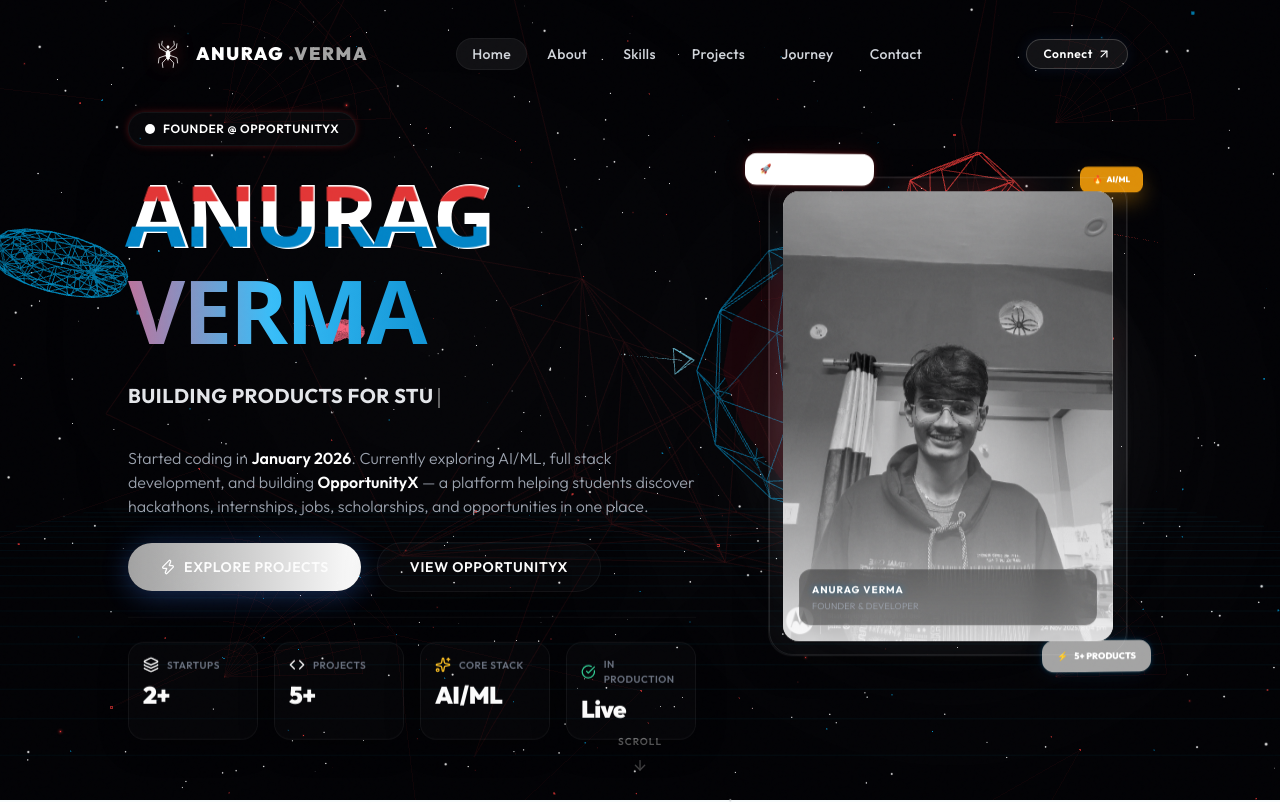
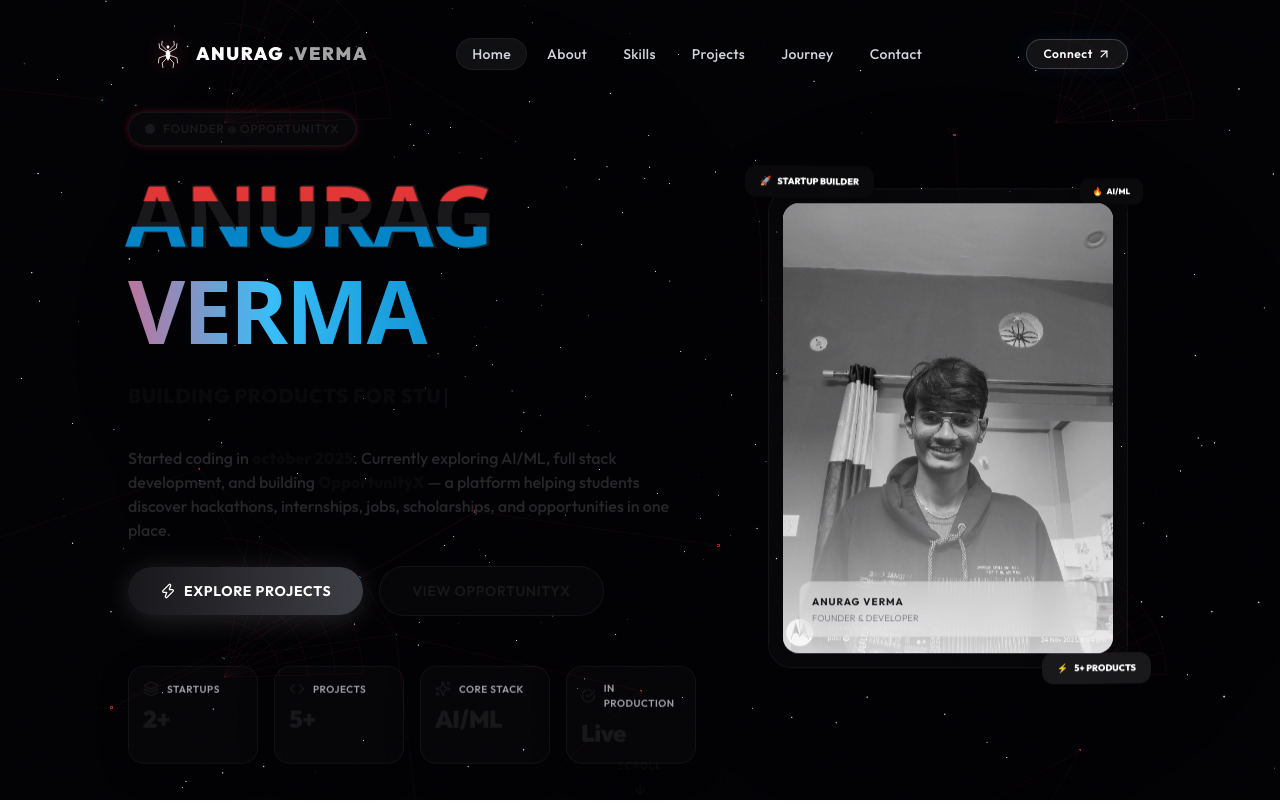
Before and after one commit to Anxraagxchahat/anurags-protfolio, a React (Vite) app: page / in a window 1280 px wide. Shown: the top 804 px of the page. Built offline with nearby package versions, Linux system fonts and the light colour scheme.

Commit message:
feat: redesign hero section with enhanced 3D experience

```diff
--- a/src/components/Hero.jsx
+++ b/src/components/Hero.jsx
@@ -1,7 +1,6 @@
-import { useRef, Suspense, useState, useEffect } from 'react';
+import { useRef, useState, useEffect } from 'react';
 import { motion, useMotionValue, useSpring, useTransform, useInView } from 'framer-motion';
 import { ArrowDown, Layers, Sparkles, CheckCircle, Code, Zap } from 'lucide-react';
-import HeroScene3D from './HeroScene3D';
 
 // Animated counting number component
 function CountUp({ target, suffix = '', duration = 2000 }) {
@@ -60,7 +59,7 @@
   return (
     <span>
       {displayed}
-      {showCursor && <span className="inline-block w-[2px] h-[1em] bg-accentBlue ml-1 animate-pulse align-middle" />}
+      {showCursor && <span className="inline-block w-[2px] h-[1em] bg-zinc-900 ml-1 animate-pulse align-middle" />}
     </span>
   );
 }
@@ -117,10 +116,10 @@
   };
 
   const stats = [
-    { value: "2", label: "Startups", icon: <Layers className="w-4 h-4 text-accentPurple" />, suffix: "+" },
-    { value: "5", label: "Projects", icon: <Code className="w-4 h-4 text-accentBlue-light" />, suffix: "+" },
-    { value: "AI/ML", label: "Core Stack", icon: <Sparkles className="w-4 h-4 text-amber-400" />, suffix: "" },
-    { value: "Live", label: "In Production", icon: <CheckCircle className="w-4 h-4 text-emerald-400" />, suffix: "" }
+    { value: "2", label: "Startups", icon: <Layers className="w-4 h-4 text-zinc-900" />, suffix: "+" },
+    { value: "5", label: "Projects", icon: <Code className="w-4 h-4 text-zinc-900" />, suffix: "+" },
+    { value: "AI/ML", label: "Core Stack", icon: <Sparkles className="w-4 h-4 text-zinc-900" />, suffix: "" },
+    { value: "Live", label: "In Production", icon: <CheckCircle className="w-4 h-4 text-zinc-900" />, suffix: "" }
   ];
 
   return (
@@ -129,14 +128,11 @@
       ref={heroRef}
       className="relative min-h-screen flex items-center justify-center pt-28 pb-16 px-4 overflow-hidden"
     >
-      {/* 3D WebGL Scene behind the hero content */}
-      <Suspense fallback={null}>
-        <HeroScene3D />
-      </Suspense>
+
 
       {/* Background soft backlights */}
-      <div className="absolute top-[20%] left-[20%] w-[350px] h-[350px] rounded-full bg-accentBlue/10 glow-blob" />
-      <div className="absolute bottom-[20%] right-[10%] w-[400px] h-[400px] rounded-full bg-accentPurple/10 glow-blob" />
+      <div className="absolute top-[20%] left-[20%] w-[350px] h-[350px] rounded-full bg-black/5 glow-blob" />
+      <div className="absolute bottom-[20%] right-[10%] w-[400px] h-[400px] rounded-full bg-black/5 glow-blob" />
 
       <div className="w-full max-w-5xl grid grid-cols-1 lg:grid-cols-12 gap-12 lg:gap-8 items-center z-10">
 
@@ -150,11 +146,11 @@
           {/* Animated Badge */}
           <motion.div
             variants={fadeUpVariants}
-            className="flex items-center space-x-2 px-4 py-2 rounded-full glass-card border-white/5 shadow-[0_4px_12px_rgba(0,0,0,0.2)] text-xs font-semibold tracking-wider text-accentBlue-light breathe-glow"
+            className="flex items-center space-x-2 px-4 py-2 rounded-full glass-card border-zinc-900/5 shadow-[0_4px_12px_rgba(0,0,0,0.2)] text-xs font-semibold tracking-wider text-zinc-900 breathe-glow"
           >
             <span className="relative flex h-2.5 w-2.5">
-              <span className="animate-ping absolute inline-flex h-full w-full rounded-full bg-accentPurple opacity-75"></span>
-              <span className="relative inline-flex rounded-full h-2.5 w-2.5 bg-accentPurple"></span>
+              <span className="animate-ping absolute inline-flex h-full w-full rounded-full bg-zinc-900 opacity-75"></span>
+              <span className="relative inline-flex rounded-full h-2.5 w-2.5 bg-zinc-900"></span>
             </span>
             <span className="uppercase">Founder @ OpportunityX</span>
           </motion.div>
@@ -162,7 +158,7 @@
           {/* Glitch + Animated Gradient Name */}
           <motion.div variants={fadeUpVariants} className="space-y-1">
             <h1
-              className="glitch-text text-5xl md:text-7xl lg:text-[5.5rem] font-black tracking-tight leading-[0.9] text-white uppercase font-sans"
+              className="glitch-text text-5xl md:text-7xl lg:text-[5.5rem] font-black tracking-tight leading-[0.9] text-zinc-900 uppercase font-sans"
               data-text="ANURAG"
             >
               ANURAG
@@ -175,7 +171,7 @@
           {/* Typing Subtitle */}
           <motion.h2
             variants={fadeUpVariants}
-            className="text-lg md:text-xl font-bold tracking-wide text-gray-200 uppercase min-h-[2em]"
+            className="text-lg md:text-xl font-black tracking-wide text-zinc-950 uppercase min-h-[2em]"
           >
             <TypingText text="Building products for students with AI/ML & Full Stack Web." speed={35} delay={1800} />
           </motion.h2>
@@ -183,9 +179,9 @@
           {/* Description with reveal */}
           <motion.p
             variants={fadeUpVariants}
-            className="text-sm md:text-base text-gray-400 font-light leading-relaxed max-w-xl"
+            className="text-sm md:text-base text-zinc-800 font-medium leading-relaxed max-w-xl"
           >
-            Started coding in <span className="text-white font-semibold">January 2026</span>. Currently exploring AI/ML, full stack development, and building <span className="text-accentBlue-light font-semibold">OpportunityX</span> — a platform helping students discover hackathons, internships, jobs, scholarships, and opportunities in one place.
+            Started coding in <span className="text-zinc-950 font-black">october 2025</span>. Currently exploring AI/ML, full stack development, and building <span className="text-zinc-950 font-black">OpportunityX</span> — a platform helping students discover hackathons, internships, jobs, scholarships, and opportunities in one place.
           </motion.p>
 
           {/* CTA Buttons with neon effects */}
@@ -195,12 +191,12 @@
           >
             <a
               href="#projects"
-              className="group relative px-8 py-3.5 bg-gradient-to-r from-accentBlue to-accentPurple hover:brightness-125 text-white font-semibold text-sm rounded-full transition-all duration-300 shadow-[0_4px_30px_rgba(59,130,246,0.35)] text-center tracking-wider uppercase overflow-hidden"
+              className="group relative px-8 py-3.5 bg-gradient-to-r from-zinc-900 to-zinc-700 hover:brightness-105 text-white font-bold text-sm rounded-full transition-all duration-300 shadow-[0_4px_30px_rgba(255,255,255,0.15)] text-center tracking-wider uppercase overflow-hidden"
             >
               {/* Animated shine sweep */}
               <span className="absolute inset-0 bg-gradient-to-r from-transparent via-white/20 to-transparent -translate-x-full group-hover:translate-x-full transition-transform duration-700" />
               <span className="relative flex items-center justify-center gap-2">
-                <Zap className="w-4 h-4" />
+                <Zap className="w-4 h-4 text-white" />
                 Explore Projects
               </span>
             </a>
@@ -208,7 +204,7 @@
               href="https://opportunity-x.vercel.app"
               target="_blank"
               rel="noopener noreferrer"
-              className="neon-border px-8 py-3.5 glass-card hover:bg-white/[0.08] hover:border-white/20 text-white font-semibold text-sm rounded-full transition-all duration-300 text-center border-white/10 tracking-wider uppercase"
+              className="neon-border px-8 py-3.5 glass-card hover:bg-white/[0.08] hover:border-zinc-900/15 text-zinc-900 font-semibold text-sm rounded-full transition-all duration-300 text-center border-zinc-900/10 tracking-wider uppercase"
             >
               View OpportunityX
             </a>
@@ -217,20 +213,20 @@
           {/* Dynamic Stats Grid with CountUp */}
           <motion.div
             variants={fadeUpVariants}
-            className="grid grid-cols-2 md:grid-cols-4 gap-4 w-full pt-6 border-t border-white/5"
+            className="grid grid-cols-2 md:grid-cols-4 gap-4 w-full pt-6 border-t border-zinc-900/5"
           >
             {stats.map((stat, idx) => (
               <motion.div
                 key={idx}
                 whileHover={{ scale: 1.05, y: -4 }}
                 transition={{ type: "spring", stiffness: 300, damping: 20 }}
-                className="flex flex-col p-3.5 rounded-2xl glass-card border-white/5 hover:border-accentBlue/20 transition-colors neon-border cursor-default"
+                className="flex flex-col p-3.5 rounded-2xl glass-card border-zinc-900/5 hover:border-zinc-900/15 transition-colors neon-border cursor-default"
               >
                 <div className="flex items-center space-x-2 mb-1.5">
                   {stat.icon}
-                  <span className="text-gray-500 text-[10px] tracking-wider uppercase font-semibold">{stat.label}</span>
+                  <span className="text-zinc-400 text-[10px] tracking-wider uppercase font-semibold">{stat.label}</span>
                 </div>
-                <span className="text-xl md:text-2xl font-black tracking-tight text-white">
+                <span className="text-xl md:text-2xl font-black tracking-tight text-zinc-900">
                   <CountUp target={stat.value} suffix={stat.suffix} />
                 </span>
               </motion.div>
@@ -248,8 +244,8 @@
           style={{ perspective: 1200 }}
         >
           {/* Accent light rings behind the portrait */}
-          <div className="absolute w-[280px] md:w-[350px] h-[280px] md:h-[350px] rounded-full bg-accentBlue/10 animate-pulse-slow filter blur-[60px] pointer-events-none" />
-          <div className="absolute w-[240px] md:w-[300px] h-[240px] md:h-[300px] rounded-full bg-accentPurple/10 animate-glow-slow filter blur-[40px] pointer-events-none" />
+          <div className="absolute w-[280px] md:w-[350px] h-[280px] md:h-[350px] rounded-full bg-black/5 animate-pulse-slow filter blur-[60px] pointer-events-none" />
+          <div className="absolute w-[240px] md:w-[300px] h-[240px] md:h-[300px] rounded-full bg-black/5 animate-glow-slow filter blur-[40px] pointer-events-none" />
 
           {/* Premium styled floating card */}
           <motion.div
@@ -269,16 +265,16 @@
               transformStyle: "preserve-3d",
               transformPerspective: 1200
             }}
-            className="relative w-[280px] sm:w-[320px] md:w-[360px] aspect-[3/4] rounded-3xl overflow-visible glass-card border-white/15 p-3.5 shadow-[0_24px_60px_rgba(0,0,0,0.6)] group cursor-pointer select-none"
+            className="relative w-[280px] sm:w-[320px] md:w-[360px] aspect-[3/4] rounded-3xl overflow-visible glass-card border-zinc-900/15 p-3.5 shadow-[0_24px_60px_rgba(0,0,0,0.6)] group cursor-pointer select-none"
           >
             {/* Hover light highlight effect */}
-            <div className="absolute inset-0 bg-gradient-to-tr from-accentBlue/10 via-transparent to-accentPurple/5 opacity-0 group-hover:opacity-100 transition-opacity duration-700 rounded-3xl" />
+            <div className="absolute inset-0 bg-gradient-to-tr from-white/5 via-transparent to-white/5 opacity-0 group-hover:opacity-100 transition-opacity duration-700 rounded-3xl" />
 
             {/* 3D Floating Tag 1 (Top Left) */}
             <motion.div
               animate={{ y: [0, -5, 0], rotate: [-1, 1, -1] }}
               transition={{ duration: 4, repeat: Infinity, ease: "easeInOut" }}
-              className="absolute -top-5 -left-6 px-3.5 py-2 rounded-xl bg-accentPurple border border-accentPurple/25 text-[9px] font-black text-white shadow-[0_10px_20px_rgba(226,54,54,0.3)] flex items-center space-x-1.5 neon-glow-red"
+              className="absolute -top-5 -left-6 px-3.5 py-2 rounded-xl bg-zinc-950 border border-zinc-900/10 text-[9px] font-black text-white shadow-[0_10px_20px_rgba(0,0,0,0.08)] flex items-center space-x-1.5"
               style={{ transform: "translateZ(65px)" }}
             >
               <span>🚀</span>
@@ -289,7 +285,7 @@
             <motion.div
               animate={{ y: [0, 5, 0], rotate: [1, -1, 1] }}
               transition={{ duration: 5, repeat: Infinity, ease: "easeInOut", delay: 1 }}
-              className="absolute -bottom-3 -right-6 px-3.5 py-2 rounded-xl bg-accentBlue border border-accentBlue/25 text-[9px] font-black text-white shadow-[0_10px_20px_rgba(2,132,199,0.3)] flex items-center space-x-1.5 neon-glow-blue"
+              className="absolute -bottom-3 -right-6 px-3.5 py-2 rounded-xl bg-zinc-900 border border-zinc-900/10 text-[9px] font-black text-white shadow-[0_10px_20px_rgba(0,0,0,0.08)] flex items-center space-x-1.5"
               style={{ transform: "translateZ(55px)" }}
             >
               <span>⚡</span>
@@ -300,7 +296,7 @@
             <motion.div
               animate={{ y: [0, -3, 0] }}
               transition={{ duration: 3.5, repeat: Infinity, ease: "easeInOut", delay: 0.5 }}
-              className="absolute -top-2 -right-4 px-3 py-1.5 rounded-lg bg-amber-500/90 border border-amber-500/25 text-[8px] font-black text-white shadow-[0_10px_20px_rgba(245,158,11,0.3)] flex items-center space-x-1"
+              className="absolute -top-2 -right-4 px-3 py-1.5 rounded-lg bg-zinc-950 border border-zinc-900/10 text-[8px] font-black text-white shadow-[0_10px_20px_rgba(0,0,0,0.08)] flex items-center space-x-1"
               style={{ transform: "translateZ(70px)" }}
             >
               <span>🔥</span>
@@ -308,9 +304,9 @@
             </motion.div>
 
             {/* The Portrait Container */}
-            <div className="relative w-full h-full rounded-2xl overflow-hidden bg-darkBg" style={{ transform: "translateZ(30px)", transformStyle: "preserve-3d" }}>
+            <div className="relative w-full h-full rounded-2xl overflow-hidden bg-white" style={{ transform: "translateZ(30px)", transformStyle: "preserve-3d" }}>
               <img
-                src="/portrait3.jpg"
+                src="/chahat.jpg"
                 alt="Anurag Verma"
                 className="w-full h-full object-cover object-center filter grayscale contrast-[1.1] brightness-[0.88] hover:grayscale-0 hover:contrast-100 hover:brightness-100 transition-all duration-750 ease-out scale-105 group-hover:scale-100"
                 style={{ transform: "translateZ(15px)" }}
@@ -320,14 +316,14 @@
               <div className="absolute inset-0 bg-[#030712]/10 mix-blend-color" />
 
               {/* Cinematic Bottom Tag */}
-              <div className="absolute bottom-4 left-4 right-4 p-3 rounded-xl backdrop-blur-md bg-black/40 border border-white/5 text-left flex flex-col justify-start" style={{ transform: "translateZ(35px)" }}>
-                <span className="text-[10px] text-accentBlue-light font-bold tracking-widest uppercase mb-0.5 text-neon-blue">ANURAG VERMA</span>
-                <span className="text-[9px] text-gray-400 font-light tracking-wide">FOUNDER & DEVELOPER</span>
+              <div className="absolute bottom-4 left-4 right-4 p-3 rounded-xl backdrop-blur-md bg-white/40 border border-zinc-900/5 text-left flex flex-col justify-start" style={{ transform: "translateZ(35px)" }}>
+                <span className="text-[10px] text-zinc-900 font-bold tracking-widest uppercase mb-0.5">ANURAG VERMA</span>
+                <span className="text-[9px] text-zinc-500 font-light tracking-wide">FOUNDER & DEVELOPER</span>
               </div>
             </div>
 
             {/* Glowing borders around portrait */}
-            <div className="absolute inset-0 rounded-3xl border border-white/10 pointer-events-none group-hover:border-accentBlue/30 transition-colors duration-500" style={{ transform: "translateZ(10px)" }} />
+            <div className="absolute inset-0 rounded-3xl border border-zinc-900/10 pointer-events-none group-hover:border-zinc-900/15 transition-colors duration-500" style={{ transform: "translateZ(10px)" }} />
           </motion.div>
         </motion.div>
 
@@ -338,7 +334,7 @@
         href="#about"
         className="absolute bottom-8 left-1/2 -translate-x-1/2 flex flex-col items-center space-y-1.5 opacity-40 hover:opacity-100 transition-opacity cursor-pointer hidden md:flex"
       >
-        <span className="text-[10px] font-semibold tracking-widest text-white uppercase">SCROLL</span>
+        <span className="text-[10px] font-semibold tracking-widest text-zinc-900 uppercase">SCROLL</span>
         <motion.div
           animate={{
             y: [0, 6, 0]
@@ -349,7 +345,7 @@
             ease: "easeInOut"
           }}
         >
-          <ArrowDown className="w-4 h-4 text-accentBlue" />
+          <ArrowDown className="w-4 h-4 text-zinc-900" />
         </motion.div>
       </a>
     </section>
--- a/src/components/HeroScene3D.jsx
+++ b/src/components/HeroScene3D.jsx
@@ -2,9 +2,10 @@
 import { Canvas, useFrame, useThree } from '@react-three/fiber';
 import { Float, MeshDistortMaterial, MeshWobbleMaterial, Sparkles, Trail, Stars } from '@react-three/drei';
 import * as THREE from 'three';
+import { ShaderPlane, EnergyRing } from './ui/background-paper-shaders';
 
-// A rotating wireframe Icosahedron with glowing edges
-function SpiderWebCore({ position = [0, 0, 0] }) {
+// A rotating wireframe Icosahedron with glowing edges (glowing core crystal)
+function CoreCrystal({ position = [0, 0, 0] }) {
   const meshRef = useRef();
   const wireRef = useRef();
 
@@ -31,8 +32,8 @@
           emissiveIntensity={0.3}
           roughness={0.5}
           metalness={0.8}
-          distort={0.3}
-          speed={2}
+          distort={0.2}
+          speed={1.5}
           transparent
           opacity={0.15}
         />
@@ -195,63 +196,7 @@
   );
 }
 
-// WebWeb connecting lines between objects - like a spider web in 3D
-function WebLines() {
-  const linesRef = useRef();
-  const nodeCount = 30;
 
-  const nodes = useMemo(() => {
-    return Array.from({ length: nodeCount }, () => ({
-      pos: new THREE.Vector3(
-        (Math.random() - 0.5) * 16,
-        (Math.random() - 0.5) * 16,
-        (Math.random() - 0.5) * 10
-      ),
-      vel: new THREE.Vector3(
-        (Math.random() - 0.5) * 0.01,
-        (Math.random() - 0.5) * 0.01,
-        (Math.random() - 0.5) * 0.005
-      ),
-    }));
-  }, []);
-
-  useFrame(() => {
-    nodes.forEach((node) => {
-      node.pos.add(node.vel);
-      if (Math.abs(node.pos.x) > 8) node.vel.x *= -1;
-      if (Math.abs(node.pos.y) > 8) node.vel.y *= -1;
-      if (Math.abs(node.pos.z) > 5) node.vel.z *= -1;
-    });
-
-    if (linesRef.current) {
-      const positions = [];
-      for (let i = 0; i < nodes.length; i++) {
-        for (let j = i + 1; j < nodes.length; j++) {
-          const d = nodes[i].pos.distanceTo(nodes[j].pos);
-          if (d < 5) {
-            positions.push(
-              nodes[i].pos.x, nodes[i].pos.y, nodes[i].pos.z,
-              nodes[j].pos.x, nodes[j].pos.y, nodes[j].pos.z
-            );
-          }
-        }
-      }
-      const arr = new Float32Array(positions);
-      linesRef.current.geometry.setAttribute(
-        'position',
-        new THREE.BufferAttribute(arr, 3)
-      );
-      linesRef.current.geometry.attributes.position.needsUpdate = true;
-    }
-  });
-
-  return (
-    <lineSegments ref={linesRef}>
-      <bufferGeometry />
-      <lineBasicMaterial color="#e23636" transparent opacity={0.08} />
-    </lineSegments>
-  );
-}
 
 // Camera mouse follow controller
 function CameraController() {
@@ -303,10 +248,17 @@
         {/* Camera follow mouse */}
         <CameraController />
 
-        {/* Central spider web crystal */}
+        {/* Central core crystal */}
         <Float speed={1.5} rotationIntensity={0.3} floatIntensity={0.5}>
-          <SpiderWebCore position={[3, 0.5, -2]} />
+          <CoreCrystal position={[3, 0.5, -2]} />
         </Float>
+
+        {/* Advanced shader accents (components/ui/background-paper-shaders) */}
+        <Float speed={2} rotationIntensity={0.2} floatIntensity={0.6}>
+          <ShaderPlane position={[3, 0.5, -3]} color1="#e23636" color2="#0284c7" />
+        </Float>
+        <EnergyRing radius={2.6} position={[3, 0.5, -2.5]} color="#0284c7" />
+        <EnergyRing radius={1.4} position={[3, 0.5, -2]} color="#e23636" />
 
         {/* Orbiting 3D geometric shapes */}
         <OrbitingShape radius={5} speed={0.3} offset={0} shape="octahedron" color="#e23636" size={0.4} />
@@ -315,38 +267,6 @@
         <OrbitingShape radius={7} speed={0.15} offset={1} shape="dodecahedron" color="#e23636" size={0.25} />
         <OrbitingShape radius={5.5} speed={0.25} offset={3} shape="torusKnot" color="#ff4d6d" size={0.3} />
 
-        {/* Web-like connecting lines */}
-        <WebLines />
-
-        {/* Particle cloud field */}
-        <ParticleField />
-
-        {/* Sparkles from drei for ambient magic */}
-        <Sparkles
-          count={80}
-          scale={18}
-          size={1.5}
-          speed={0.3}
-          color="#e23636"
-        />
-        <Sparkles
-          count={60}
-          scale={20}
-          size={1}
-          speed={0.2}
-          color="#0284c7"
-        />
-
-        {/* Star field in the deep background */}
-        <Stars
-          radius={50}
-          depth={50}
-          count={1500}
-          factor={3}
-          saturation={0}
-          fade
-          speed={0.5}
-        />
 
         {/* Depth grid */}
         <DepthGrid />
```
